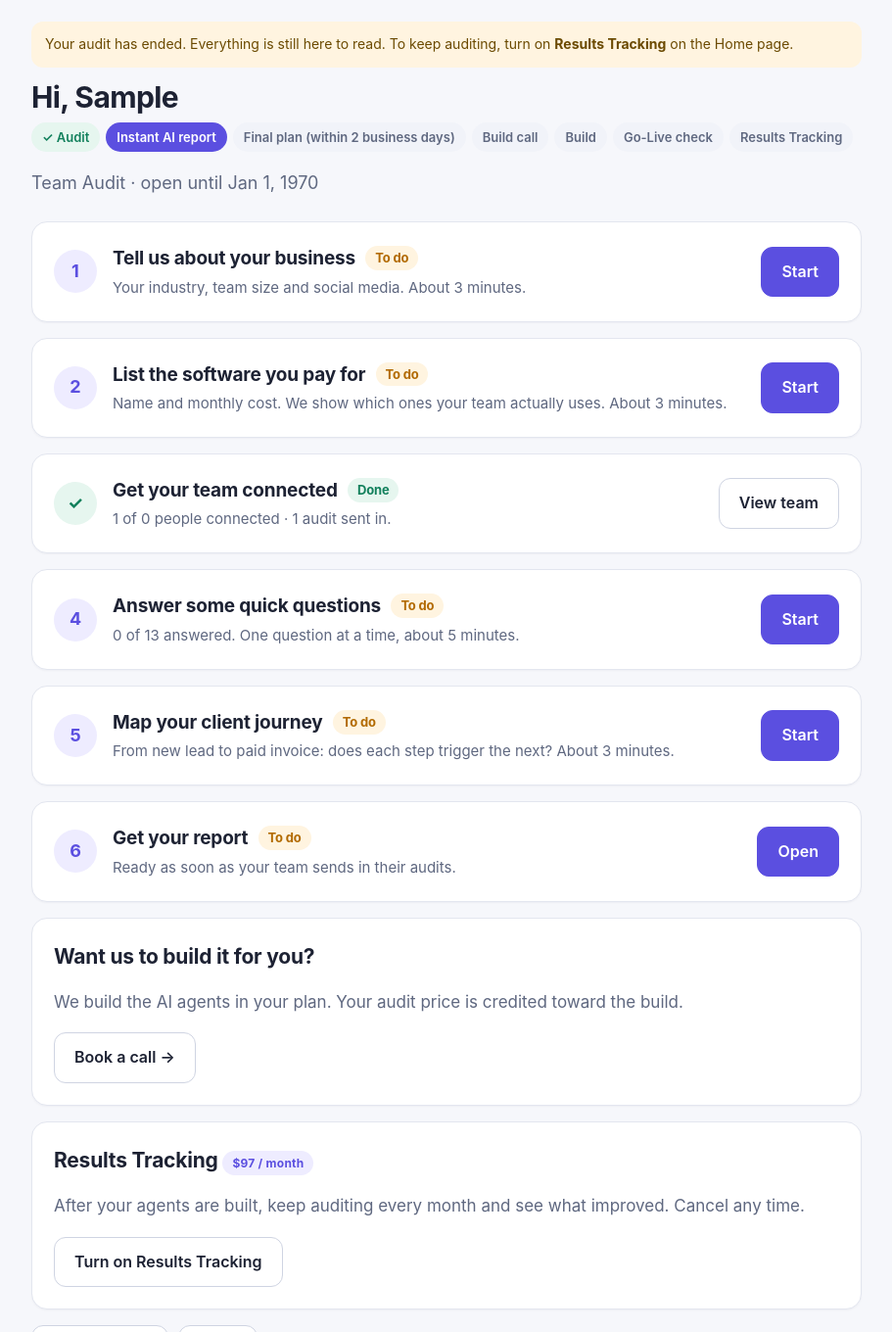
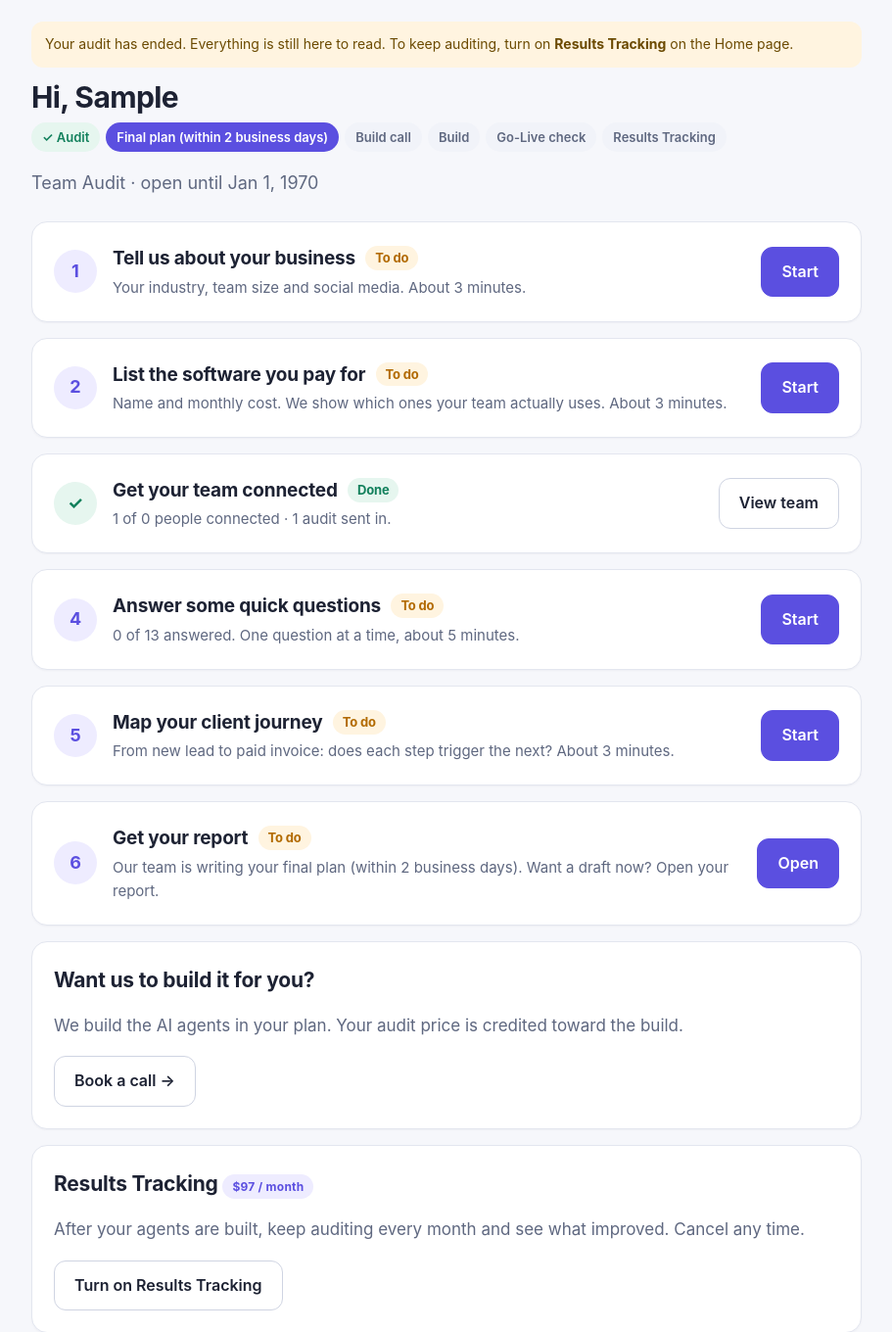
Before and after one commit to jnjones89/Sierena, a PHP site: page /business/portal.php in a window 1280 px wide. Shown: the part 174-1534 px from the top of the page at 98% size, without its empty margins (184-1095 px from the left). Run offline with PHP 8.4, Linux system fonts and the light colour scheme; the visitor is signed in with stand-in values (Sample User, id 1); tables that the repository leaves empty or names only in its code hold one stand-in row (values such as "Sample post"); data that the repository does not hold is empty.

Commit message:
Support running with the instant AI report turned off
When no Anthropic key is set: the report page shows 'Get an AI report
draft now' (copy the prompt into your own ChatGPT or Claude), Team
plans promise the final plan within 2 business days, the tracker drops
the instant-report step, pricing and success wording adjust, and admin
flags customers 'Needs final plan' as soon as audits arrive. The free
audit never used Anthropic.

Co-Authored-By: Claude Opus 5.5 <noreply@anthropic.com>
Claude-Session: https://claude.ai/code/session_012XS29tNGWfLL7EcQV3sv6L

```diff
--- a/business/admin.php
+++ b/business/admin.php
@@ -219,7 +219,8 @@ if (isset($_GET['view'])) {
 
     <section class="card">
       <h2>Instant AI report</h2>
-      <?= $aiReport ? '<p class="muted small">Generated ' . h(format_date($aiReport['created_at'])) . ' · ' . h($aiReport['model']) . '</p>' . render_markdown($aiReport['content']) : '<p class="muted">The customer has not generated one yet.</p>' ?>
+      <?= $aiReport ? '<p class="muted small">Generated ' . h(format_date($aiReport['created_at'])) . ' · ' . h($aiReport['model']) . '</p>' . render_markdown($aiReport['content'])
+          : (ai_reports_enabled() ? '<p class="muted">The customer has not generated one yet.</p>' : '<p class="muted">The instant AI report is turned off. Copy the report prompt at the bottom of this page into Claude or ChatGPT for a first draft, then edit it into the final plan.</p>') ?>
     </section>
 
     <section class="card"><h2>Business profile</h2><?php render_profile_readonly($profile); ?></section>
@@ -316,7 +317,7 @@ $leads = db()->query('SELECT * FROM leads ORDER BY id DESC LIMIT 200')->fetchAll
             <td><?= h(plan_name($c)) ?><?= license_monitoring($c) ? '<br><span class="badge">Tracking</span>' : '' ?></td>
             <td><?= license_is_active($c) ? '<span class="badge green">Active</span>' : '<span class="badge red">Ended</span>' ?></td>
             <td><?= (int) $c['audit_count'] ?></td>
-            <td><?= $c['final_count'] ? '<span class="badge green">Plan sent</span>' : ($c['ai_count'] ? '<span class="badge">Needs follow-up</span>' : '<span class="muted">—</span>') ?></td>
+            <td><?= $c['final_count'] ? '<span class="badge green">Plan sent</span>' : ($c['ai_count'] ? '<span class="badge">Needs follow-up</span>' : ((!ai_reports_enabled() && $c['audit_count'] > 0 && plan_includes_final_plan($c)) ? '<span class="badge red">Needs final plan</span>' : '<span class="muted">—</span>')) ?></td>
             <td><?= h(substr((string) $c['created_at'], 0, 10)) ?></td>
             <td><a class="btn" style="padding:4px 10px" href="admin.php?view=<?= (int) $c['id'] ?>">Open</a></td>
           </tr>
--- a/business/includes/lib.php
+++ b/business/includes/lib.php
@@ -706,7 +706,7 @@ function notify_new_license(array $license): void
         . "1. Each person installs the Workflow Shadow Audit extension, clicks \"Have a team key?\", pastes this key and turns tracking on.\n"
         . "2. Everyone works normally for a few days, then clicks \"Send to my Business Portal\".\n"
         . "3. Sign in to your Business Portal with this email and key. Fill in your business profile and the Back-Office Check,\n"
-        . "   then get your instant AI report. Our team follows up with your final plan:\n    "
+        . (ai_reports_enabled() ? "   then get your instant AI report. Our team follows up with your final plan:\n    " : "   and our team sends your final plan:\n    ")
         . site_url('portal.php') . "\n\n"
         . "Keep this key private — anyone with it can see your company's portal.\n\n— $brand\n"
     );
@@ -1858,8 +1858,10 @@ function journey(array $license, bool $hasAudits, bool $hasAi, bool $hasFinal):
     $final = plan_includes_final_plan($license);
     $steps = [
         ['label' => 'Audit', 'done' => $hasAudits],
-        ['label' => 'Instant AI report', 'done' => $hasAi],
     ];
+    if (ai_reports_enabled()) {
+        $steps[] = ['label' => 'Instant AI report', 'done' => $hasAi];
+    }
     if ($final) {
         $steps[] = ['label' => 'Final plan (within 2 business days)', 'done' => $hasFinal];
     }
@@ -1965,3 +1967,14 @@ function scoreboard(): array
         'conversion'    => $leads ? min(100, (int) round(100 * array_sum($plans) / $leads)) : null,
     ];
 }
+
+
+/** What the pricing page calls the report, depending on whether the instant AI report is on. */
+function report_bullet(array $plan): string
+{
+    $final = (bool) ($plan['final_plan'] ?? true);
+    if (ai_reports_enabled()) {
+        return 'Instant AI report' . ($final ? ', plus a final plan from our team' : ' and a free call to go over it');
+    }
+    return $final ? 'A full report and final plan from our team' : 'Your AI report prompt for ChatGPT or Claude, and a free call to go over it';
+}
--- a/business/includes/report.php
+++ b/business/includes/report.php
@@ -109,7 +109,7 @@ function render_prompt_box(string $prompt): void
 {
     echo '<textarea class="prompt" id="gapPrompt" readonly>' . h($prompt) . '</textarea>'
         . '<div class="actions" style="margin-top:10px"><button class="btn primary" type="button" data-copy="gapPrompt">Copy report prompt</button>'
-        . '<span class="muted small">Paste into Claude or ChatGPT to generate the client report and agent plan.</span></div>';
+        . '<span class="muted small">Paste it into ChatGPT or Claude to get your report.</span></div>';
 }
 
 function render_progress(array $months): void
--- a/business/index.php
+++ b/business/index.php
@@ -44,7 +44,7 @@ your biggest bottlenecks, the repetitive tasks behind them, the AI agents you ne
             <li>No 5-hour limit: audit your whole week</li>
             <li>Back-Office Check for your industry</li>
             <li>Your tools and what they really cost</li>
-            <li>Instant AI report<?= !empty($plan['final_plan']) ? ', plus a final plan from our team' : ' and a free call to go over it' ?></li>
+            <li><?= h(report_bullet($plan)) ?></li>
             <li>Your free audit hours carry over</li>
           </ul>
         <?php else: ?>
@@ -52,7 +52,7 @@ your biggest bottlenecks, the repetitive tasks behind them, the AI agents you ne
           <ul>
             <li>Browser audit for up to <?= (int) $plan['people'] ?> people</li>
             <li>Back-Office Check for your industry</li>
-            <li>Instant AI report<?= ($plan['final_plan'] ?? true) ? ', plus a final plan from our team' : '' ?></li>
+            <li><?= h(report_bullet($plan)) ?></li>
             <li><?= $days ?> days to run the audit</li>
           </ul>
         <?php endif; ?>
@@ -80,7 +80,7 @@ your biggest bottlenecks, the repetitive tasks behind them, the AI agents you ne
   <ul class="steps">
     <li><b>Browser audit</b> — each person runs the private, read-only extension for a few days.</li>
     <li><b>Back-Office Check</b> — your processes and SOPs, follow-up, contracts, compliance and data security, set up the way <?= h((string) cfg('brand_name')) ?> would set up your back office.</li>
-    <li><b>Instant AI report</b> — your bottlenecks, the AI agents you need, a step-by-step fix and what it is costing you.</li>
+    <li><b><?= ai_reports_enabled() ? 'Instant AI report' : 'Your report' ?></b> — your bottlenecks, the AI agents you need, a step-by-step fix and what it is costing you.</li>
     <li><b>Final plan from our team</b> — reviewed by a person, with the SOPs to write first. If we build your agents, the audit price is credited toward the build.</li>
   </ul>
   <h3>Every industry is checked differently</h3>
--- a/business/portal.php
+++ b/business/portal.php
@@ -392,7 +392,8 @@ if ($page === 'home'):
             'done'  => $reportDone, 'title' => 'Get your report',
             'text'  => $finalPlan ? 'Your final plan from our team is ready.'
                 : ($aiReport ? ($finalIncluded ? 'Your instant AI report is ready. Our team is preparing your final plan.' : 'Your instant AI report is ready. Book a free call to go over it.')
-                : ($solo ? 'Ready as soon as you send in your audit.' : 'Ready as soon as your team sends in their audits.')),
+                : (($audits && !ai_reports_enabled()) ? ($finalIncluded ? 'Our team is writing your final plan (within 2 business days). Want a draft now? Open your report.' : 'Your results are in. Make your AI report and book a free call.')
+                : ($solo ? 'Ready as soon as you send in your audit.' : 'Ready as soon as your team sends in their audits.'))),
             'page'  => 'report', 'cta' => $reportDone ? 'Read it' : 'Open',
         ],
     ];
@@ -758,6 +759,15 @@ elseif ($page === 'report'):
       <h2>Almost there</h2>
       <p class="muted"><?= $solo ? 'Your report is ready as soon as you send in your audit from the extension.' : 'Your report is ready as soon as your team sends in their audits.' ?>
         <a href="<?= h(portal_url('team')) ?>"><?= $solo ? 'How to connect' : 'Invite your team' ?></a>.</p>
+    <?php elseif (!ai_reports_enabled()): ?>
+      <h2><?= $solo ? 'Your results are in' : "Your team's results are in" ?></h2>
+      <?php if ($finalPlan): ?>
+        <p class="muted">Your final plan is above. Want another angle? Make an AI draft yourself below.</p>
+      <?php elseif ($finalIncluded): ?>
+        <p>Our team is writing your final plan. It will be here within 2 business days, and we'll email you when it's ready.</p>
+      <?php else: ?>
+        <p>Make your AI report below in about a minute, then book a free call and we'll go over it with you.</p>
+      <?php endif; ?>
     <?php else: ?>
       <h2><?= $solo ? 'Your results are in' : "Your team's results are in" ?></h2>
       <p class="muted">Get your instant AI report now. It takes 1–2 minutes. <?= $finalIncluded ? 'Our team then follows up with your final plan.' : 'Then book a free call to go over it with us.' ?></p>
@@ -778,7 +788,20 @@ elseif ($page === 'report'):
     <p class="muted small">If we build your agents, your audit price is credited toward the build.</p>
   </section>
 
-  <?php if ($aiReport && !feedback_given($lid, 'owner')): ?>
+  <?php if ($audits && !ai_reports_enabled()): ?>
+    <section class="card" id="draft">
+      <h2>Get an AI report draft now</h2>
+      <p class="muted">Use your own ChatGPT or Claude. Your results are already filled in.</p>
+      <ol class="steps">
+        <li>Click <b>Copy report prompt</b> below.</li>
+        <li>Open <a href="https://chatgpt.com" target="_blank" rel="noopener">ChatGPT</a> or <a href="https://claude.ai" target="_blank" rel="noopener">Claude</a> (free accounts work).</li>
+        <li>Paste it in and send. Your report appears in about a minute.</li>
+      </ol>
+      <?php render_prompt_box(build_business_prompt($license, $profile, aggregate_audits($audits), $checklist, $tools)); ?>
+    </section>
+  <?php endif; ?>
+
+  <?php if (($aiReport || (!ai_reports_enabled() && ($finalPlan || ($audits && !$finalIncluded)))) && !feedback_given($lid, 'owner')): ?>
     <section class="card" id="survey">
       <h2>Is this report right?</h2>
       <p class="muted">Two quick questions. We use your answers when we <?= $finalIncluded ? 'write your final plan' : 'go over it with you' ?>.</p>
@@ -799,10 +822,12 @@ elseif ($page === 'report'):
     </section>
   <?php endif; ?>
 
+  <?php if (ai_reports_enabled()): ?>
   <details>
     <summary>Copy the report prompt for ChatGPT or Claude</summary>
     <?php render_prompt_box(build_business_prompt($license, $profile, aggregate_audits($audits), $checklist, $tools)); ?>
   </details>
+  <?php endif; ?>
 
 <?php
 /* ---------------------------- Journey ---------------------------- */
--- a/business/success.php
+++ b/business/success.php
@@ -51,7 +51,7 @@ render_header('Payment confirmed');
       <li>Everyone works normally for a few days.</li>
       <li>Each person clicks <b>Send to my Business Portal</b>.</li>
       <?php endif; ?>
-      <li><a href="portal.php">Sign in to your Business Portal</a> with your email and key, fill in your business profile and the Back-Office Check, then get your instant AI report. Our team follows up with your final plan.</li>
+      <li><a href="portal.php">Sign in to your Business Portal</a> with your email and key, fill in your business profile and the Back-Office Check, then <?= ai_reports_enabled() ? 'get your instant AI report. Our team follows up with your final plan.' : 'our team sends your final plan.' ?></li>
     </ol>
     <a class="btn primary" href="portal.php">Open Business Portal →</a>
   </section>
--- a/workflow-shadow-audit/popup.html
+++ b/workflow-shadow-audit/popup.html
@@ -280,7 +280,7 @@
               <li>Back-Office Check: processes, SOPs, follow-up, contracts and data security</li>
               <li id="industryLine">Checks for your industry</li>
               <li>Your tools and what they really cost</li>
-              <li>An instant AI report, and we can build the agents for you</li>
+              <li>A full report with the AI agents to build, and we can build them for you</li>
               <li>Money-back guarantee</li>
             </ul>
             <label class="field">Your industry
```
Also changed, not shown: business/README.md.
